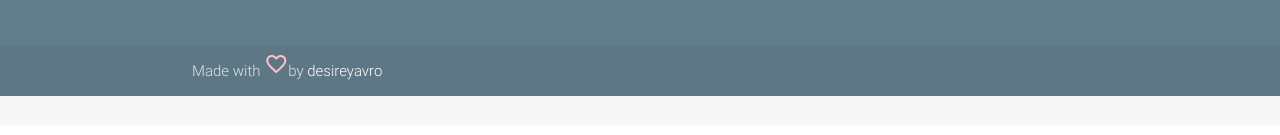
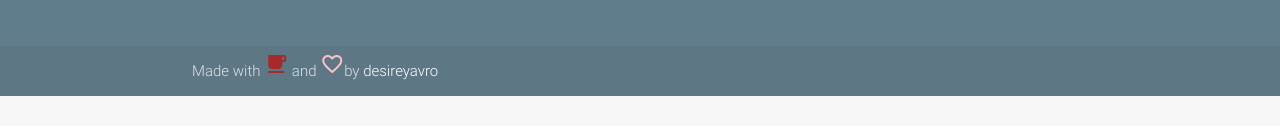
Before and after one commit to dnzengou/Decolony.io, a plain HTML site: page index.html in a window 1280 px wide. Shown: the part 3548-3683 px from the top of the page. Drawn offline with Linux system fonts and the light colour scheme; a script that the page names is missing.

Commit message:
update index.html

```diff
--- a/index.html
+++ b/index.html
@@ -287,7 +287,7 @@
 
                         <div class="footer-copyright">
                             <div class="container">
-                                Made with <i class="material-icons" style="color:pink">favorite_border</i>by <a class="white-text text-lighten-3" href="http://desireyavro.com">desireyavro</a>
+                                Made with <i class="material-icons" style="color:brown">local_cafe</i> and <i class="material-icons" style="color:pink">favorite_border</i>by <a class="white-text text-lighten-3" href="http://desireyavro">desireyavro</a>
                             </div>
                         </div>
                     </footer>
```
